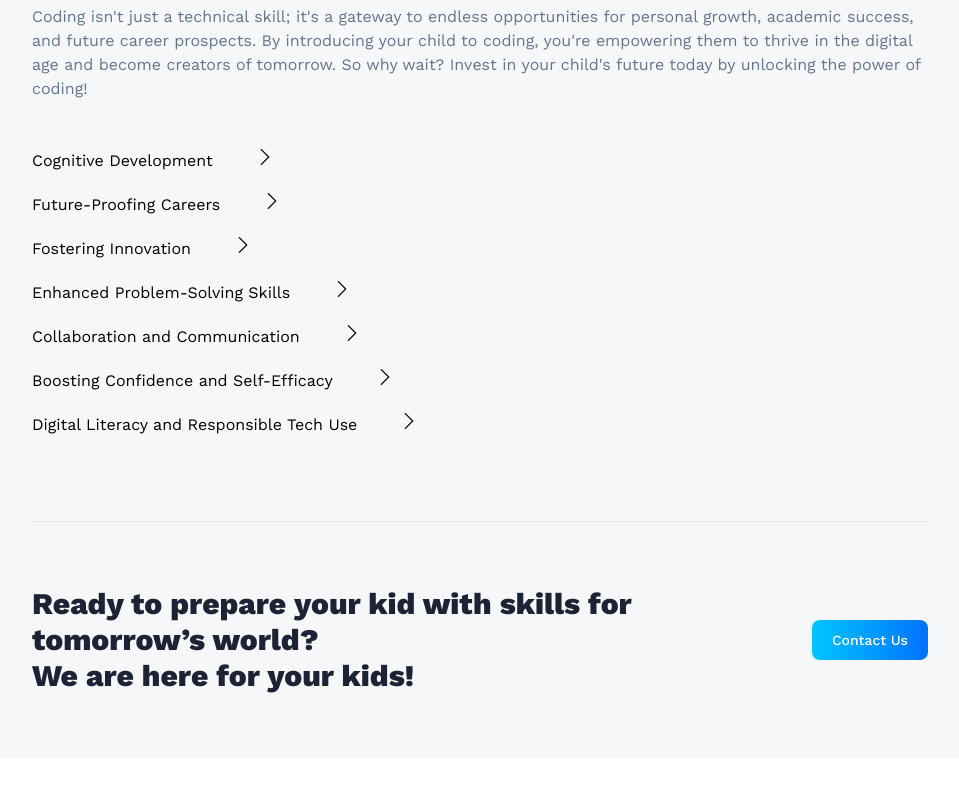
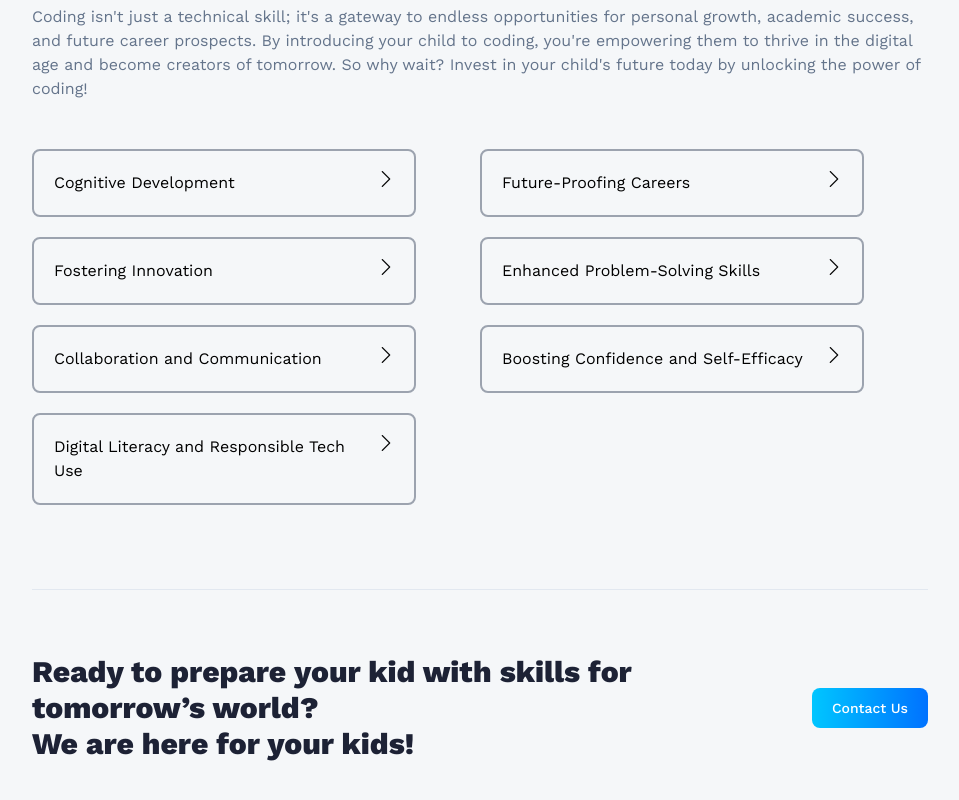
Before and after one commit to Mekarosi/kidslovecode, a React (Vite) app: page /about in a window 1280 px wide. Shown: the part 1377-2177 px from the top of the page, without its empty margins (160-1119 px from the left). Before the commit the page ends 2135 px from the top, so only its background shows below. Built offline with nearby package versions, Linux system fonts and the light colour scheme.

Commit message:
Added style to display text component

```diff
--- a/src/components/DisplayText.jsx
+++ b/src/components/DisplayText.jsx
@@ -19,58 +19,59 @@ const DisplayText = () => {
 
 
   return (
-    <section>
+    <section className='grid grid-cols-1 md:grid-cols-2 lg:grid-cols-2'>
 
-    <div className='border-spacing-20 to-blue-300'>
-        <div className='flex flex-row gap-11 pb-5'>
+    <div className='border-solid border-2 border-gray-400 rounded-lg w-96 pt-5 pl-5 mb-5'>
+        <div className='flex justify-between pb-5 pr-5'>
           <h3 key={info[0]}>{info[0].message}</h3>
           <img onClick={(e) => {setShow1(!show1)}} src={show1 === false ? right : down} className='w-4 h-4 object-contain'/>
         </div>
       {show1 === true ? (<h3 className='pb-5'>{info[0].detail}</h3>) : ""}
     </div>
 
-    <div>
-        <div className='flex flex-row gap-11 pb-5'>
+
+    <div className='border-solid border-2 border-gray-400 rounded-lg w-96 pt-5 pl-5 mb-5'>
+        <div className='flex justify-between pb-5 pr-5'>
           <h3 key={info[1]}>{info[1].message}</h3>
           <img onClick={(e) => {setShow2(!show2)}} src={show2 === false ? right : down} className='w-4 h-4 object-contain'/>
         </div>
       {show2 === true ? (<h3 className='pb-5'>{info[1].detail}</h3>) : ""}
     </div>
 
-    <div>
-        <div className='flex flex-row gap-11 pb-5'>
+    <div className='border-solid border-2 border-gray-400 rounded-lg w-96 pt-5 pl-5 mb-5'>
+        <div className='flex justify-between pb-5 pr-5'>
           <h3 key={info[2]}>{info[2].message}</h3>
           <img onClick={(e) => {setShow3(!show3)}} src={show3 === false ? right : down} className='w-4 h-4 object-contain'/>
         </div>
       {show3 === true ? (<h3 className='pb-5'>{info[2].detail}</h3>) : ""}
     </div>
 
-    <div>
-        <div className='flex flex-row gap-11 pb-5'>
+    <div className='border-solid border-2 border-gray-400 rounded-lg w-96 pt-5 pl-5 mb-5'>
+        <div className='flex justify-between pb-5 pr-5'>
           <h3 key={info[3]}>{info[3].message}</h3>
           <img onClick={(e) => {setShow4(!show4)}} src={show4 === false ? right : down} className='w-4 h-4 object-contain'/>
         </div>
       {show4 === true ? (<h3 className='pb-5'>{info[3].detail}</h3>) : ""}
     </div>
 
-    <div>
-        <div className='flex flex-row gap-11 pb-5'>
+    <div className='border-solid border-2 border-gray-400 rounded-lg w-96 pt-5 pl-5 mb-5'>
+        <div className='flex justify-between pb-5 pr-5'>
           <h3 key={info[4]}>{info[4].message}</h3>
           <img onClick={(e) => {setShow5(!show5)}} src={show5 === false ? right : down} className='w-4 h-4 object-contain'/>
         </div>
       {show5 === true ? (<h3 className='pb-5'>{info[4].detail}</h3>) : ""}
     </div>
 
-    <div>
-        <div className='flex flex-row gap-11 pb-5'>
+    <div className='border-solid border-2 border-gray-400 rounded-lg w-96 pt-5 pl-5 mb-5'>
+        <div className='flex justify-between pb-5 pr-5'>
             <h3 key={info[5]}>{info[5].message}</h3>
             <img onClick={(e) => {setShow6(!show6)}} src={show6 === false ? right : down} className='w-4 h-4 object-contain'/>
         </div>
       {show6 === true ? (<h3 className='pb-5'>{info[5].detail}</h3>) : ""}
     </div>
 
-    <div >
-        <div className='flex flex-row gap-11 pb-5'>
+    <div className='border-solid border-2 border-gray-400 rounded-lg w-96 pt-5 pl-5 mb-5'>
+        <div className='flex justify-between pb-5 pr-5'>
           <h3 key={info[6]}>{info[6].message}</h3>
           <img onClick={(e) => {setShow7(!show7)}} src={show7 === false ? right : down} className='w-4 h-4 object-contain'/>
         </div>
```
